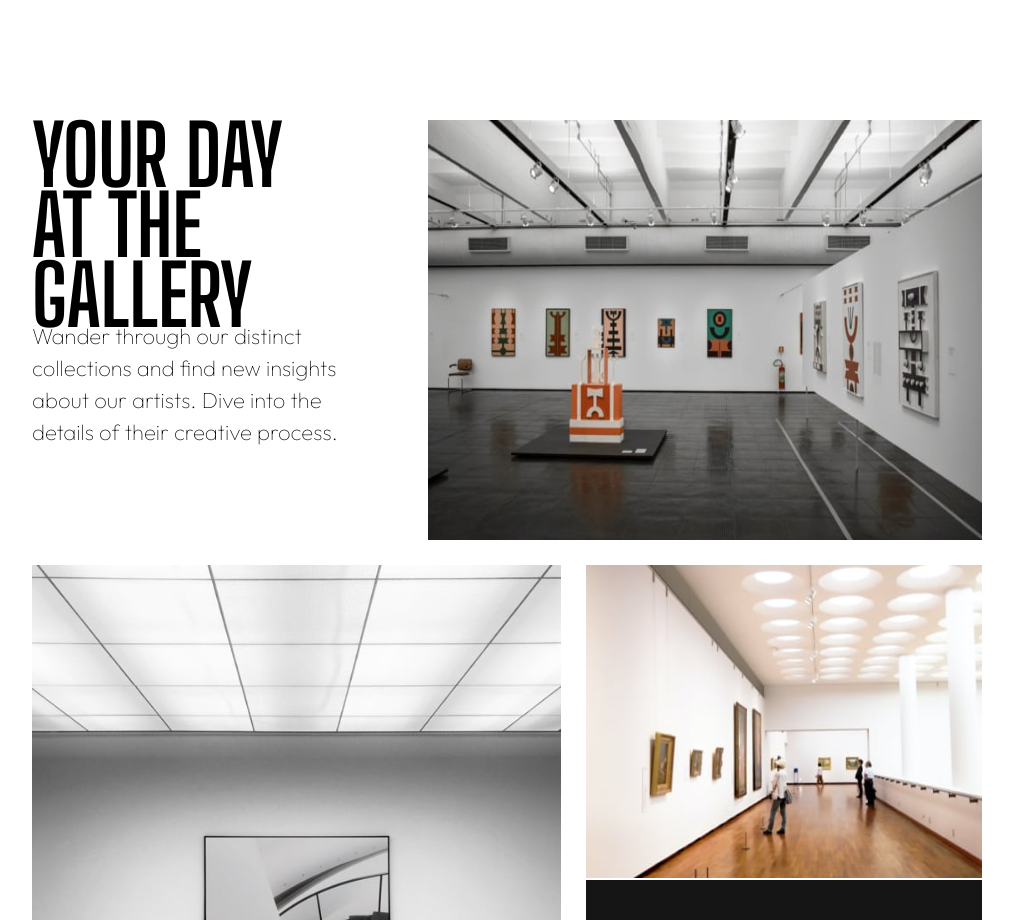
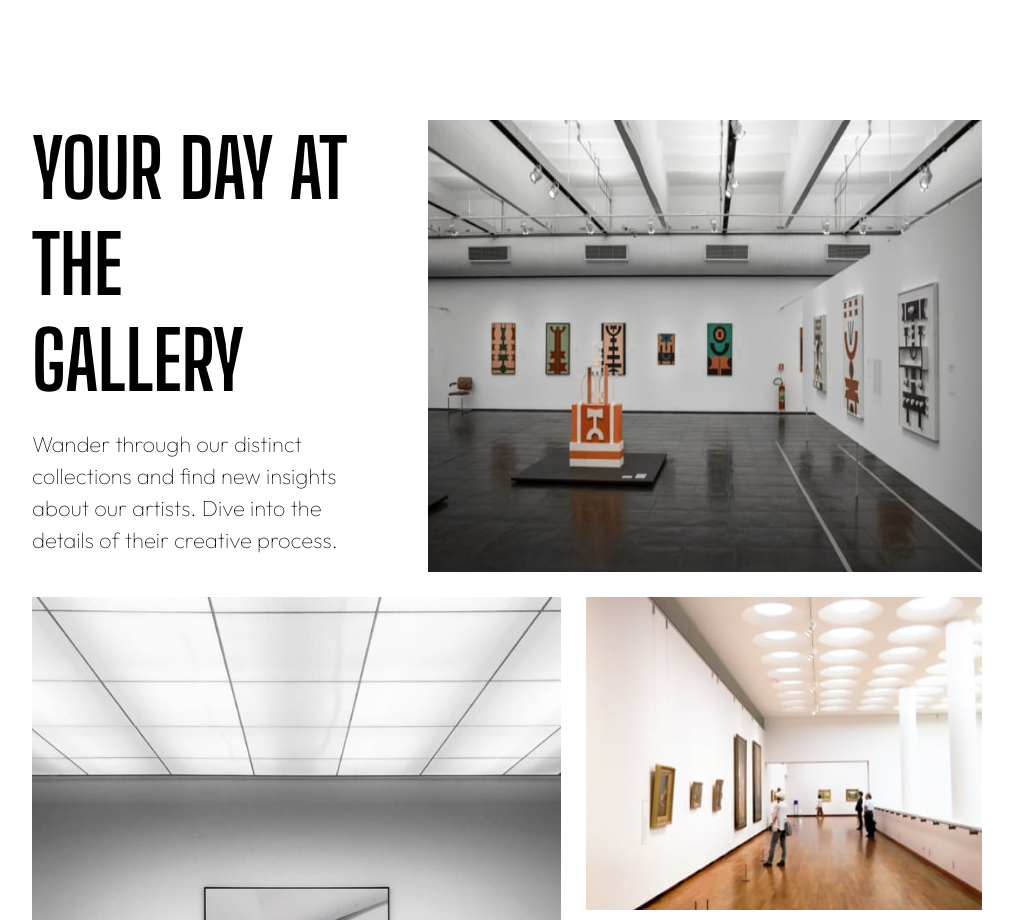
Before and after one commit to francisldn/FOM-art-gallery, a React (Create React App) app: page / in a window 1280 px wide. Shown: the part 860-1780 px from the top of the page, without its empty margins (133-1146 px from the left). Built offline with nearby package versions, Linux system fonts and the light colour scheme.

Commit message:
day-gallery heading adjust

```diff
--- a/src/components/day-at-gallery/daygallery.styles.css
+++ b/src/components/day-at-gallery/daygallery.styles.css
@@ -12,14 +12,14 @@
     grid-column: 1/ 5;
     grid-row: 1/3;
     font-family: 'Big Shoulders Display';
-    font-size: clamp(1rem, 2vw + 1rem, 60px);
+    font-size: clamp(1rem, 2.5vw + 0.5rem, 60px);
     font-weight: 900;
-    line-height: 70px;
+    line-height: 6rem;
 }
 
 .day-text {
     display: flex;
-    grid-row: 3/6;
+    grid-row: 4/6;
     grid-column: 1/5;
     font-family: 'Outfit';
     font-weight: 300px;
```
